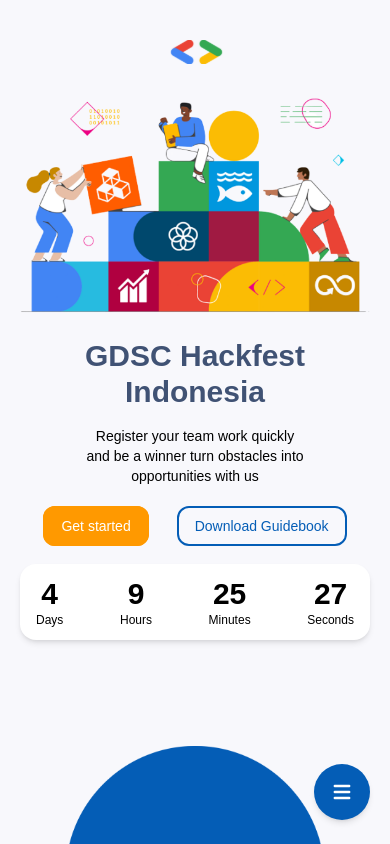
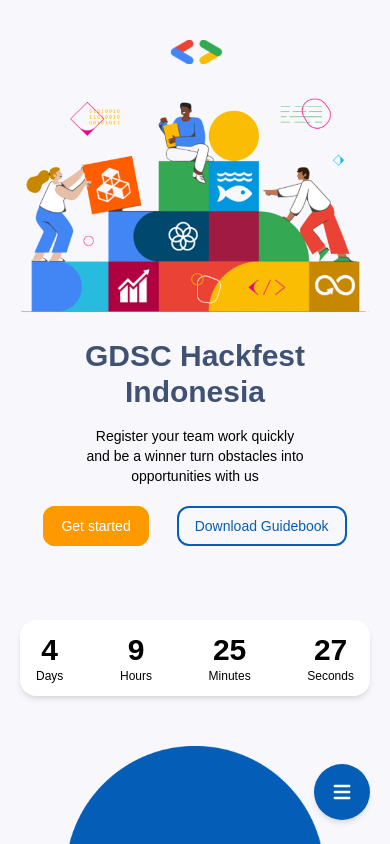
Before and after one commit to GDSC-Indonesia/hackathon-landing, a Next.js app: page / in a window 390 px wide. Shown: the top 844 px of the page. Built offline with nearby package versions, Linux system fonts and the light colour scheme; a web font is replaced by a local one.

Commit message:
add little space

```diff
--- a/components/Countdown/index.tsx
+++ b/components/Countdown/index.tsx
@@ -52,7 +52,7 @@
 
   return (
     <div
-      className={`flex justify-between rounded-2xl bg-white px-4 py-3 md:px-12 md:py-6 ${className}`}
+      className={`mt-14 flex justify-between rounded-2xl bg-white px-4 py-3 md:mt-0 md:px-12 md:py-6 ${className}`}
     >
       {timeLeft.map(
         (time, i) =>
```
